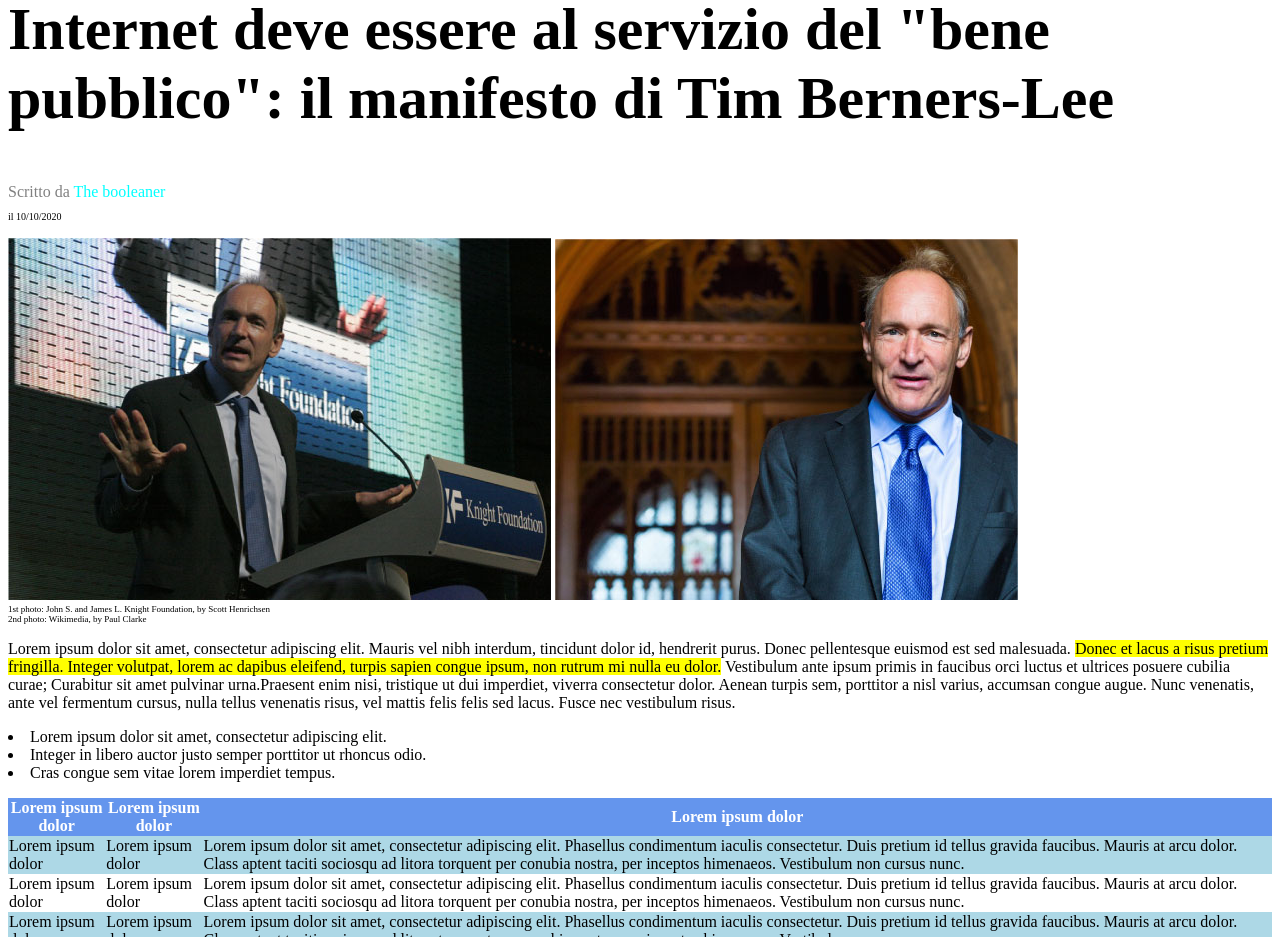
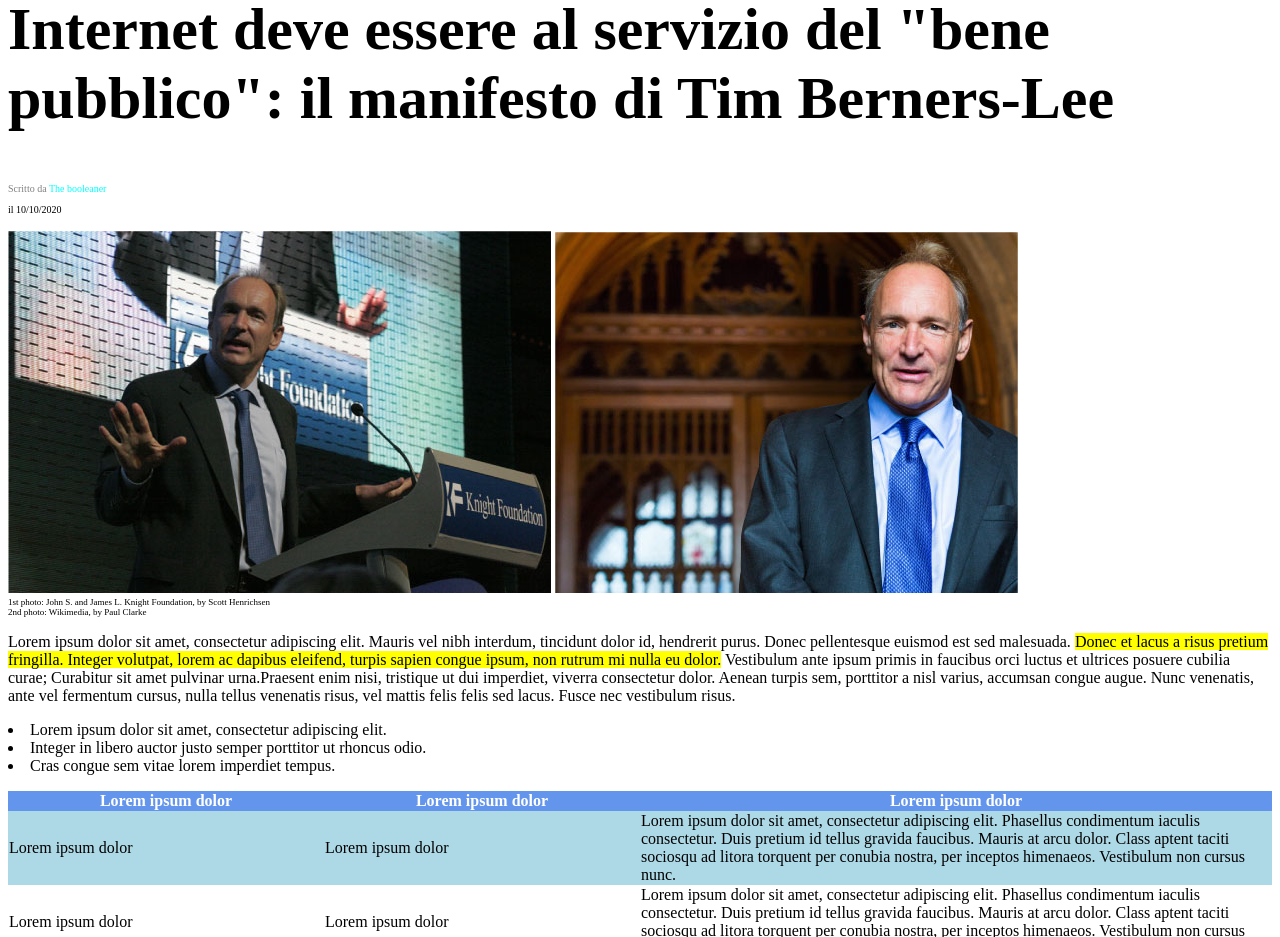
Before and after one commit to Strialuc/html-css-booleaner, a plain HTML site: page index.html in a window 1280 px wide. Shown: the part 163-1100 px from the top of the page. Drawn offline with Linux system fonts and the light colour scheme.

Commit message:
modifiche corrrezione

```diff
--- a/index.html
+++ b/index.html
@@ -17,10 +17,12 @@
 
     <main>
         <section>
+            <div>
             <h1>Internet deve essere al servizio del "bene pubblico": il manifesto di Tim Berners-Lee</h1>
+                <p>
+                    <span class="testo-grigio">Scritto da</span> <span class="testo-blu">The booleaner</span>
+                </p>
 
-            <div>
-                <span class="testo-grigio">Scritto da</span> <span class="testo-blu">The booleaner</span>
                 <p>
                     il 10/10/2020
                 </p>
@@ -66,9 +68,9 @@
             <table>
                 <thead>
                     <tr class="intestazione-tabella">
-                        <th>Lorem ipsum dolor</th>
-                        <th>Lorem ipsum dolor</th>
-                        <th>Lorem ipsum dolor</th>
+                        <th style="width: 25%;">Lorem ipsum dolor</th>
+                        <th style="width: 25%;">Lorem ipsum dolor</th>
+                        <th style="width: 50%;">Lorem ipsum dolor</th>
                     </tr>
 
                 </thead>
--- a/styles/style.css
+++ b/styles/style.css
@@ -14,7 +14,7 @@
 
 }
 
-main>section>h1 {
+section>div>h1{
     font-size: 60px;
 }
 
@@ -70,7 +70,6 @@ table {
 }
 
 
-
 .intestazione-tabella{
     background-color: cornflowerblue;
     color: white;
```
